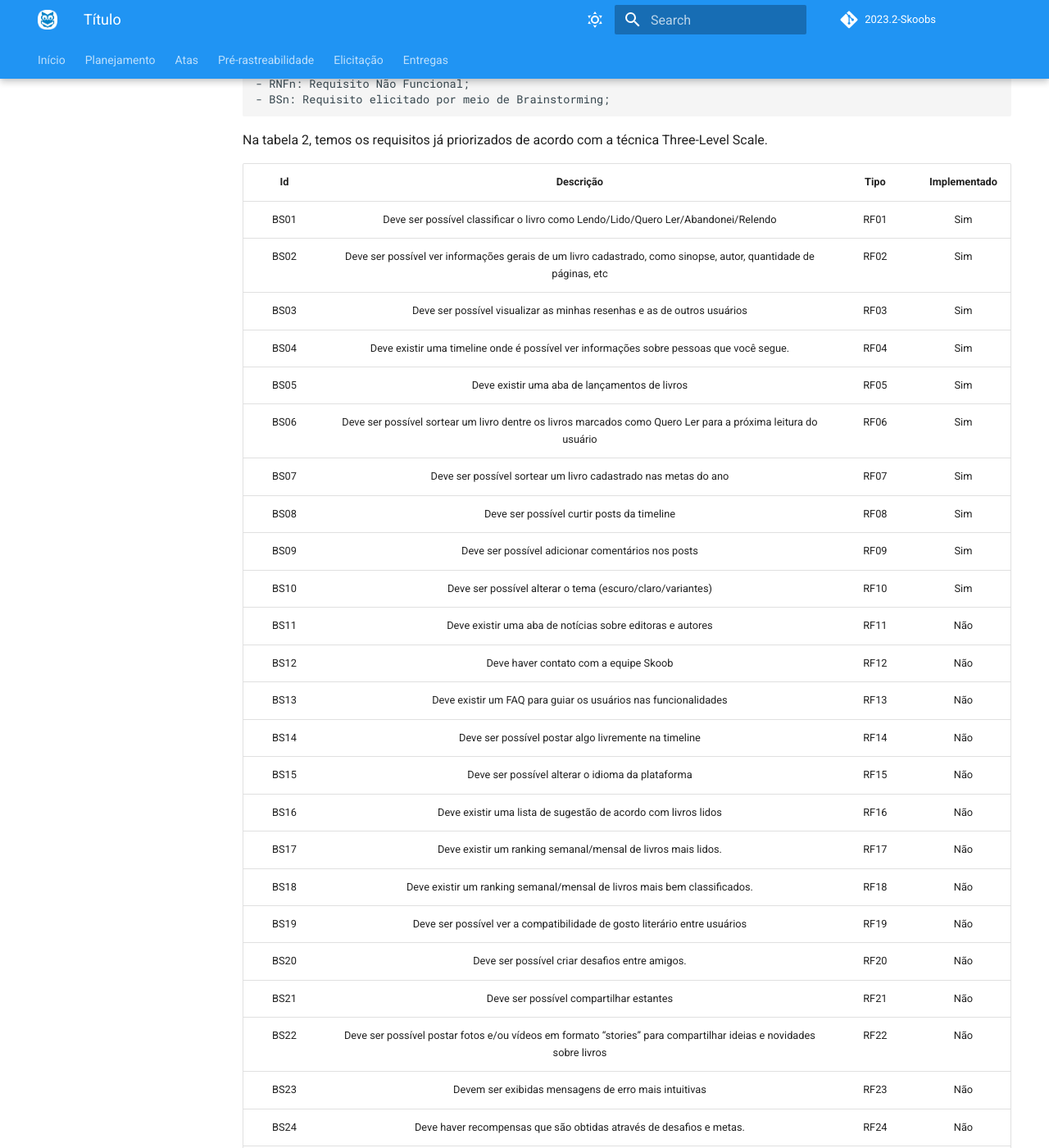
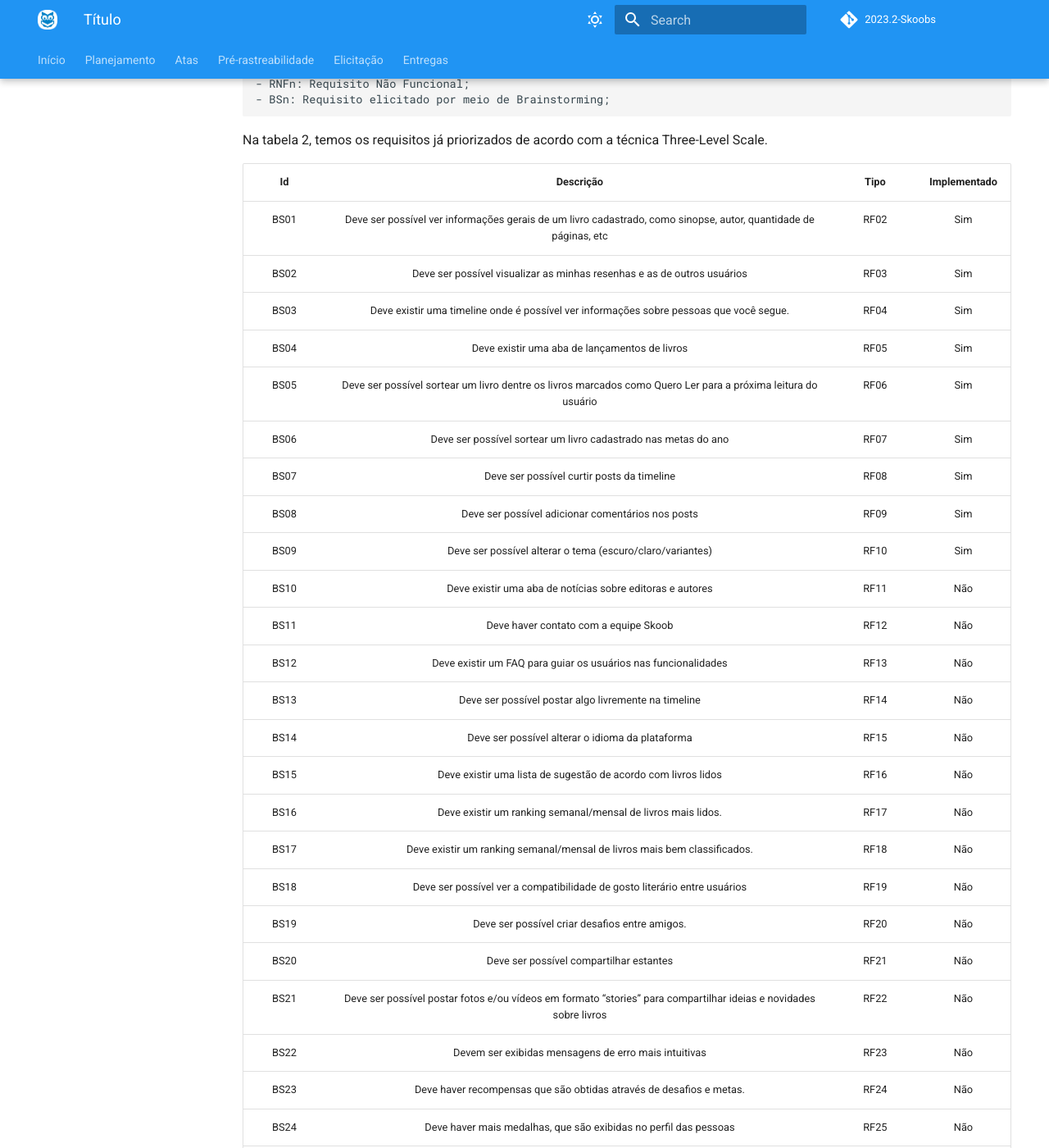
Before and after one commit to Requisitos-de-Software/2023.2-Skoob, an MkDocs documentation site: the page built from docs/elicitacao/brainstorming.md, in a window 1280 px wide and 1400 px high, scrolled down 1972 px. Shown: the whole window at 82% size. Built offline with MkDocs 1.6.1 and Material for MkDocs 9.7.7, drawn with Linux system fonts in a browser that asks for light colours; comment, search, counter and statistics services are not loaded.

Commit message:
Atualização do artefato: Brainstorming

```diff
--- a/docs/elicitacao/brainstorming.md
+++ b/docs/elicitacao/brainstorming.md
@@ -73,33 +73,32 @@
 
 |  Id   |                                                     Descrição                                                     | Tipo  | Implementado |
 | :---: | :---------------------------------------------------------------------------------------------------------------: | :---: | :----------: |
-| BS01  |                 Deve ser possível classificar o livro como Lendo/Lido/Quero Ler/Abandonei/Relendo                 | RF01  |     Sim      |
-| BS02  | Deve ser possível ver informações gerais de um livro cadastrado, como sinopse, autor, quantidade de páginas, etc  | RF02  |     Sim      |
-| BS03  |                      Deve ser possível visualizar as minhas resenhas e as de outros usuários                      | RF03  |     Sim      |
-| BS04  |              Deve existir uma timeline onde é possível ver informações sobre pessoas que você segue.              | RF04  |     Sim      |
-| BS05  |                                   Deve existir uma aba de lançamentos de livros                                   | RF05  |     Sim      |
-| BS06  |   Deve ser possível sortear um livro dentre os livros marcados como Quero Ler para a próxima leitura do usuário   | RF06  |     Sim      |
-| BS07  |                          Deve ser possível sortear um livro cadastrado nas metas do ano                           | RF07  |     Sim      |
-| BS08  |                                    Deve ser possível curtir posts da timeline                                     | RF08  |     Sim      |
-| BS09  |                                 Deve ser possível adicionar comentários nos posts                                 | RF09  |     Sim      |
-| BS10  |                             Deve ser possível alterar o tema (escuro/claro/variantes)                             | RF10  |     Sim      |
-| BS11  |                             Deve existir uma aba de notícias sobre editoras e autores                             | RF11  |     Não      |
-| BS12  |                                       Deve haver contato com a equipe Skoob                                       | RF12  |     Não      |
-| BS13  |                          Deve existir um FAQ para guiar os usuários nas funcionalidades                           | RF13  |     Não      |
-| BS14  |                               Deve ser possível postar algo livremente na timeline                                | RF14  |     Não      |
-| BS15  |                                 Deve ser possível alterar o idioma da plataforma                                  | RF15  |     Não      |
-| BS16  |                           Deve existir uma lista de sugestão de acordo com livros lidos                           | RF16  |     Não      |
-| BS17  |                           Deve existir um ranking semanal/mensal de livros mais lidos.                            | RF17  |     Não      |
-| BS18  |                     Deve existir um ranking semanal/mensal de livros mais bem classificados.                      | RF18  |     Não      |
-| BS19  |                     Deve ser possível ver a compatibilidade de gosto literário entre usuários                     | RF19  |     Não      |
-| BS20  |                                  Deve ser possível criar desafios entre amigos.                                   | RF20  |     Não      |
-| BS21  |                                      Deve ser possível compartilhar estantes                                      | RF21  |     Não      |
-| BS22  | Deve ser possível postar fotos e/ou vídeos em formato “stories” para compartilhar ideias e novidades sobre livros | RF22  |     Não      |
-| BS23  |                               Devem ser exibidas mensagens de erro mais intuitivas                                | RF23  |     Não      |
-| BS24  |                        Deve haver recompensas que são obtidas através de desafios e metas.                        | RF24  |     Não      |
-| BS25  |                         Deve haver mais medalhas, que são exibidas no perfil das pessoas                          | RF25  |     Não      |
-| BS26  |                                        Deve haver um ranking entre amigos.                                        | RF26  |     Não      |
-| BS27  |                             Deve ser possível mandar mensagens diretas entre usuários                             | RF27  |     Não      |
+| BS01  | Deve ser possível ver informações gerais de um livro cadastrado, como sinopse, autor, quantidade de páginas, etc  | RF02  |     Sim      |
+| BS02  |                      Deve ser possível visualizar as minhas resenhas e as de outros usuários                      | RF03  |     Sim      |
+| BS03  |              Deve existir uma timeline onde é possível ver informações sobre pessoas que você segue.              | RF04  |     Sim      |
+| BS04  |                                   Deve existir uma aba de lançamentos de livros                                   | RF05  |     Sim      |
+| BS05  |   Deve ser possível sortear um livro dentre os livros marcados como Quero Ler para a próxima leitura do usuário   | RF06  |     Sim      |
+| BS06  |                          Deve ser possível sortear um livro cadastrado nas metas do ano                           | RF07  |     Sim      |
+| BS07  |                                    Deve ser possível curtir posts da timeline                                     | RF08  |     Sim      |
+| BS08  |                                 Deve ser possível adicionar comentários nos posts                                 | RF09  |     Sim      |
+| BS09  |                             Deve ser possível alterar o tema (escuro/claro/variantes)                             | RF10  |     Sim      |
+| BS10  |                             Deve existir uma aba de notícias sobre editoras e autores                             | RF11  |     Não      |
+| BS11  |                                       Deve haver contato com a equipe Skoob                                       | RF12  |     Não      |
+| BS12  |                          Deve existir um FAQ para guiar os usuários nas funcionalidades                           | RF13  |     Não      |
+| BS13  |                               Deve ser possível postar algo livremente na timeline                                | RF14  |     Não      |
+| BS14  |                                 Deve ser possível alterar o idioma da plataforma                                  | RF15  |     Não      |
+| BS15  |                           Deve existir uma lista de sugestão de acordo com livros lidos                           | RF16  |     Não      |
+| BS16  |                           Deve existir um ranking semanal/mensal de livros mais lidos.                            | RF17  |     Não      |
+| BS17  |                     Deve existir um ranking semanal/mensal de livros mais bem classificados.                      | RF18  |     Não      |
+| BS18  |                     Deve ser possível ver a compatibilidade de gosto literário entre usuários                     | RF19  |     Não      |
+| BS19  |                                  Deve ser possível criar desafios entre amigos.                                   | RF20  |     Não      |
+| BS20  |                                      Deve ser possível compartilhar estantes                                      | RF21  |     Não      |
+| BS21  | Deve ser possível postar fotos e/ou vídeos em formato “stories” para compartilhar ideias e novidades sobre livros | RF22  |     Não      |
+| BS22  |                               Devem ser exibidas mensagens de erro mais intuitivas                                | RF23  |     Não      |
+| BS23  |                        Deve haver recompensas que são obtidas através de desafios e metas.                        | RF24  |     Não      |
+| BS24  |                         Deve haver mais medalhas, que são exibidas no perfil das pessoas                          | RF25  |     Não      |
+| BS25  |                                        Deve haver um ranking entre amigos.                                        | RF26  |     Não      |
+| BS26  |                             Deve ser possível mandar mensagens diretas entre usuários                             | RF27  |     Não      |
 
 <div style="text-align: center">
 <p> Tabela 2: Requisitos elicitados através do brainstorming. (Fonte: Jefferson França, 2023).</p>
```
